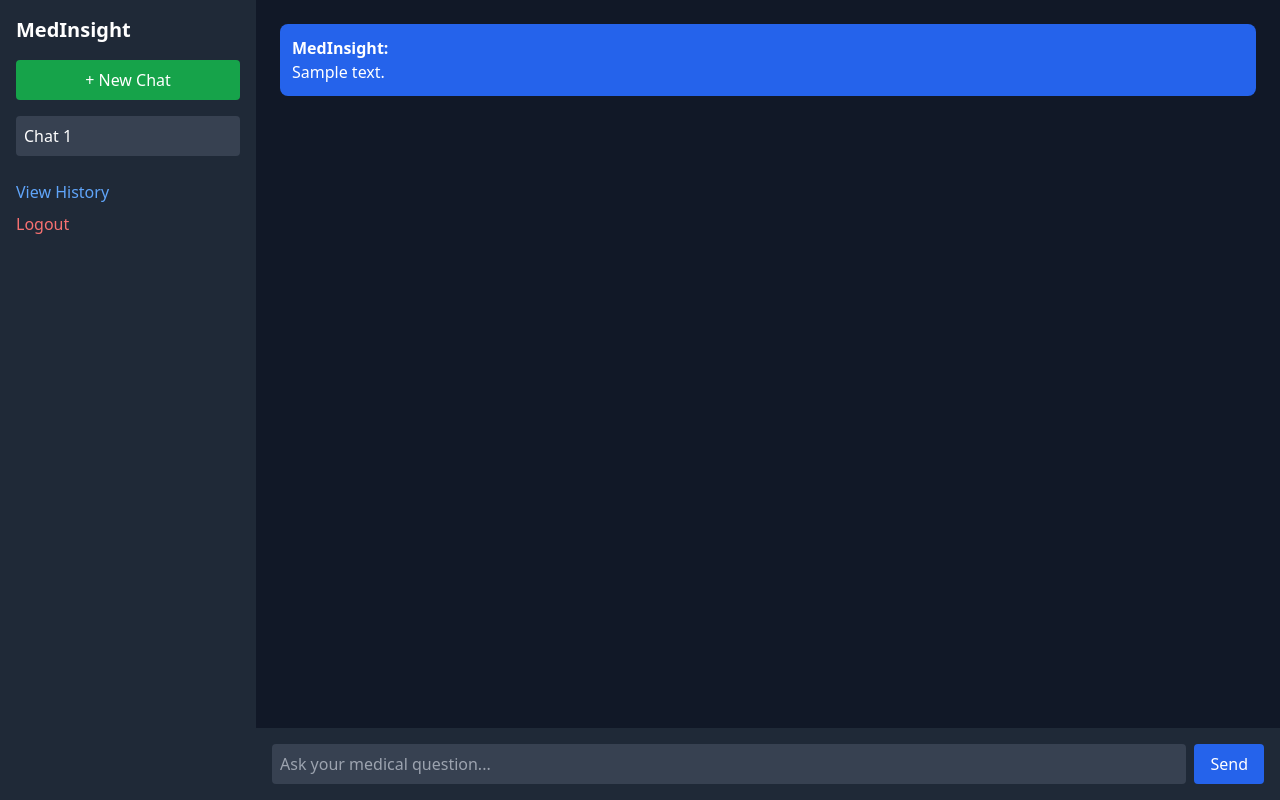
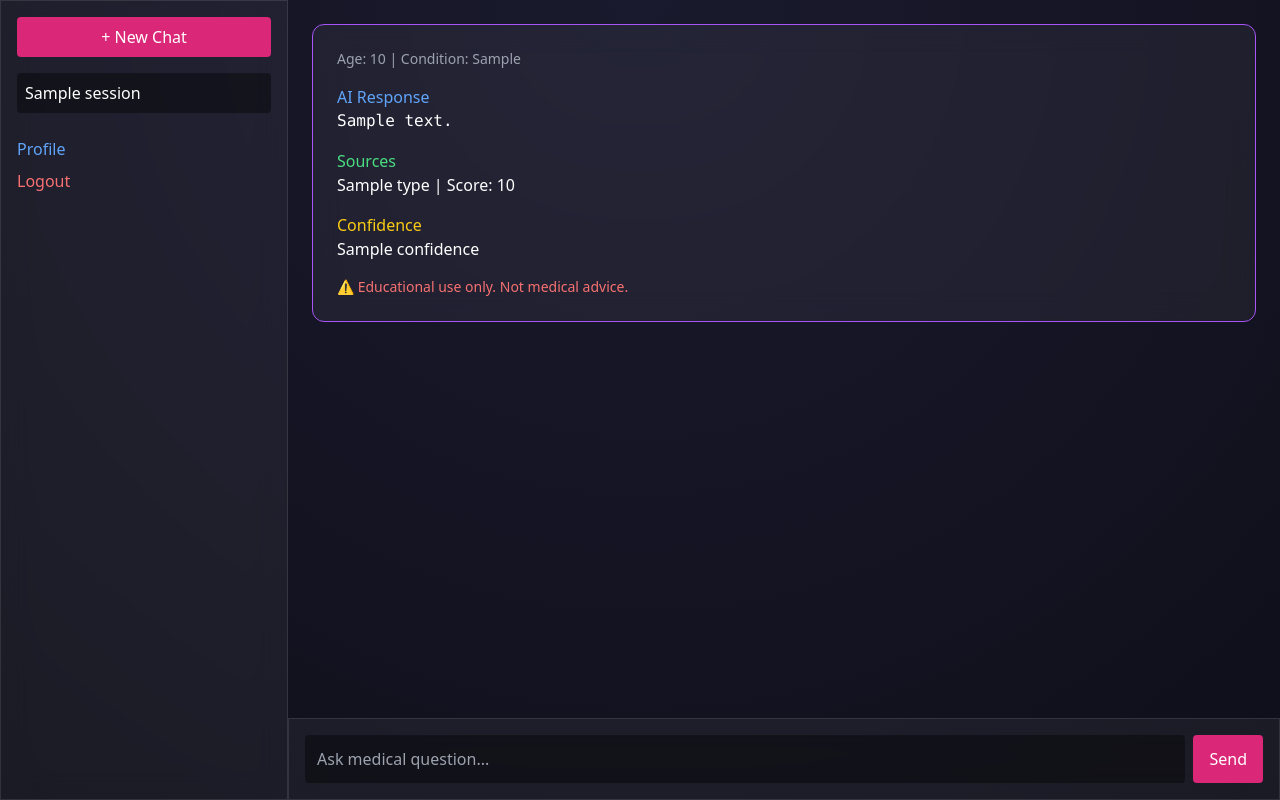
Before and after one commit to Muzammil538/medical-multi-source, a Flask app: template templates/chat.html in a window 1280 px wide. Run offline with Flask 3, Linux system fonts and the light colour scheme; tables that the repository leaves empty hold one stand-in row (values such as "Sample post"); the template is opened without the code that fills it: values that come from a table or form of the project are taken from there, most other values are stand-ins (such as "Sample title", 1, 10 or a date in 2020); parts of the project's set-up code (start-up, migrations or seed data) failed here and were passed over; some libraries are stand-ins or nearby versions.

Commit message:
ok eveything updated

```diff
--- a/app.py
+++ b/app.py
@@ -1,34 +1,43 @@
-from flask import Flask, render_template, redirect, url_for, request
+import os
+from flask import Flask, render_template, request, redirect, url_for
 from flask_login import LoginManager, login_user, login_required, logout_user, current_user
 from werkzeug.security import generate_password_hash, check_password_hash
-from models import ChatMessage, ChatSession, db, User
+from models import db, User, ChatSession, ChatMessage
 from model_pipeline import process_query
+from dotenv import load_dotenv
 
-
+load_dotenv()
 
 app = Flask(__name__)
-app.config['SECRET_KEY'] = "secret"
+app.config['SECRET_KEY'] = os.getenv("SECRET_KEY")
 app.config['SQLALCHEMY_DATABASE_URI'] = "sqlite:///database.db"
 
 db.init_app(app)
 
 login_manager = LoginManager()
 login_manager.init_app(app)
-login_manager.login_view = "login"
 
 @login_manager.user_loader
 def load_user(user_id):
     return User.query.get(int(user_id))
 
+# ---------------- AUTH ----------------
 
-@app.route('/register', methods=['GET', 'POST'])
+@app.route('/', methods=['GET', 'POST'])
+def login():
+    if request.method == 'POST':
+        user = User.query.filter_by(username=request.form['username']).first()
+        if user and check_password_hash(user.password, request.form['password']):
+            login_user(user)
+            return redirect(url_for('home'))
+    return render_template("login.html")
+
+@app.route('/register', methods=['GET','POST'])
 def register():
     if request.method == 'POST':
-        hashed_password = generate_password_hash(request.form['password'])
-
         user = User(
             username=request.form['username'],
-            password=hashed_password,
+            password=generate_password_hash(request.form['password']),
             age=request.form['age'],
             gender=request.form['gender'],
             medical_condition=request.form['medical_condition']
@@ -36,28 +45,30 @@ def register():
         db.session.add(user)
         db.session.commit()
         return redirect(url_for('login'))
+    return render_template("register.html")
 
-    return render_template('register.html')
+# ---------------- HOME ----------------
 
+@app.route('/home')
+@login_required
+def home():
+    sessions = ChatSession.query.filter_by(user_id=current_user.id).all()
+    return render_template("home.html", sessions=sessions)
 
-@app.route('/', methods=['GET', 'POST'])
-def login():
-    if request.method == 'POST':
-        user = User.query.filter_by(username=request.form['username']).first()
+@app.route('/new_chat')
+@login_required
+def new_chat():
+    session = ChatSession(user_id=current_user.id)
+    db.session.add(session)
+    db.session.commit()
+    return redirect(url_for('chat', session_id=session.id))
 
-        if user and check_password_hash(user.password, request.form['password']):
-            login_user(user)
-            return redirect(url_for('home'))
+# ---------------- CHAT ----------------
 
-
-    return render_template('login.html')
-
-
-@app.route('/chat/<int:session_id>', methods=['GET', 'POST'])
+@app.route('/chat/<int:session_id>', methods=['GET','POST'])
 @login_required
 def chat(session_id):
-
-    session = ChatSession.query.get_or_404(session_id)
+    session = ChatSession.query.get(session_id)
 
     if request.method == 'POST':
         question = request.form['question']
@@ -68,24 +79,13 @@ def chat(session_id):
             "medical_condition": current_user.medical_condition
         }
 
-        answer, sources = process_query(user_profile, question)
+        answer, sources, evaluation = process_query(user_profile, question)
 
-        # Save user message
-        user_msg = ChatMessage(
-            session_id=session_id,
-            role="user",
-            content=question
-        )
+        if not session.title:
+            session.title = question[:40]
 
-        # Save AI response
-        ai_msg = ChatMessage(
-            session_id=session_id,
-            role="assistant",
-            content=answer
-        )
-
-        db.session.add(user_msg)
-        db.session.add(ai_msg)
+        db.session.add(ChatMessage(session_id=session_id, role="user", content=question))
+        db.session.add(ChatMessage(session_id=session_id, role="assistant", content=answer))
         db.session.commit()
 
     messages = ChatMessage.query.filter_by(session_id=session_id).all()
@@ -93,44 +93,30 @@ def chat(session_id):
 
     return render_template("chat.html",
                            messages=messages,
-                           sessions=sessions,
-                           current_session=session_id)
+    sessions=sessions,
+    current_session=session_id,
+    sources=sources,
+    evaluation=evaluation,
+    user=current_user if 'sources' in locals() else [])
 
+# ---------------- PROFILE ----------------
+
+@app.route('/profile', methods=['GET','POST'])
+@login_required
+def profile():
+    if request.method == 'POST':
+        current_user.age = request.form['age']
+        current_user.gender = request.form['gender']
+        current_user.medical_condition = request.form['medical_condition']
+        db.session.commit()
+    return render_template("profile.html")
 
 @app.route('/logout')
-@login_required
 def logout():
     logout_user()
     return redirect(url_for('login'))
 
-
-@app.route('/new_chat')
-@login_required
-def new_chat():
-    session = ChatSession(user_id=current_user.id)
-    db.session.add(session)
-    db.session.commit()
-    return redirect(url_for('chat', session_id=session.id))
-
-
-
-@app.route('/history')
-@login_required
-def history():
-    sessions = ChatSession.query.filter_by(user_id=current_user.id).all()
-    return render_template("history.html", sessions=sessions)
-
-
-@app.route('/home')
-@login_required
-def home():
-    sessions = ChatSession.query.filter_by(user_id=current_user.id).all()
-    return render_template("home.html", sessions=sessions)
-
-
-
-
-
+# ---------------- RUN ----------------
 
 if __name__ == "__main__":
     with app.app_context():
--- a/templates/base.html
+++ b/templates/base.html
@@ -1,10 +1,28 @@
 <!DOCTYPE html>
 <html>
 <head>
-    <title>MedInsight</title>
-    <script src="https://cdn.tailwindcss.com"></script>
+  <title>MedInsight AI</title>
+  <script src="https://cdn.tailwindcss.com"></script>
+
+  <style>
+    body {
+      background: radial-gradient(circle at top, #1a1a2e, #0f0f1a);
+    }
+
+    .glass {
+      background: rgba(255,255,255,0.05);
+      backdrop-filter: blur(15px);
+      border: 1px solid rgba(255,255,255,0.1);
+    }
+
+    .neon-border {
+      border: 1px solid rgba(255, 0, 120, 0.6);
+      box-shadow: 0 0 20px rgba(255, 0, 120, 0.4);
+    }
+  </style>
 </head>
-<body class="bg-gray-900 text-white min-h-screen">
-    {% block content %}{% endblock %}
+
+<body class="text-white">
+  {% block content %}{% endblock %}
 </body>
 </html>
--- a/templates/chat.html
+++ b/templates/chat.html
@@ -1,67 +1,85 @@
 {% extends "base.html" %}
 {% block content %}
+
 <div class="flex h-screen">
 
-    <!-- Sidebar -->
-    <div class="w-64 bg-gray-800 p-4">
-        <h2 class="text-xl font-bold mb-4">MedInsight</h2>
+  <!-- SIDEBAR -->
+  <div class="w-72 glass p-4">
+    <a href="/new_chat" class="block mb-4 bg-pink-600 p-2 rounded text-center">+ New Chat</a>
 
-        <a href="{{ url_for('new_chat') }}"
-           class="block bg-green-600 p-2 rounded mb-4 text-center hover:bg-green-700">
-           + New Chat
+    {% for s in sessions %}
+      <a href="/chat/{{ s.id }}" class="block p-2 bg-black/40 rounded mb-2">
+        {{ s.title or "New Chat" }}
       </a>
+    {% endfor %}
 
-        <div class="space-y-2">
-            {% for s in sessions %}
-                <a href="/chat/{{ s.id }}"
-                   class="block p-2 rounded {% if s.id == current_session %}bg-blue-600{% else %}bg-gray-700{% endif %}">
-                   Chat {{ s.id }}
-                </a>
+    <a href="/profile" class="block mt-6 text-blue-400">Profile</a>
+    <a href="/logout" class="block mt-2 text-red-400">Logout</a>
+  </div>
+
+  <!-- CHAT AREA -->
+  <div class="flex-1 flex flex-col">
+
+    <!-- MESSAGES -->
+    <div class="flex-1 overflow-y-auto p-6 space-y-6">
+
+      {% for msg in messages %}
+
+        {% if msg.role == "user" %}
+          <div class="bg-gray-800 p-4 rounded-xl">
+            <p class="text-gray-400 text-sm">You</p>
+            <p>{{ msg.content }}</p>
+          </div>
+
+        {% else %}
+          <div class="glass p-6 rounded-xl border border-purple-500">
+
+            <!-- CONTEXT -->
+            <div class="mb-4 text-sm text-gray-400">
+              Age: {{ user.age }} | Condition: {{ user.medical_condition }}
+            </div>
+
+            <!-- RESPONSE -->
+            <div class="mb-4">
+              <h3 class="text-blue-400">AI Response</h3>
+              <pre>{{ msg.content }}</pre>
+            </div>
+
+            <!-- SOURCES -->
+            <div class="mb-4">
+              <h3 class="text-green-400">Sources</h3>
+              {% for s in sources %}
+                <p>{{ s.type }} | Score: {{ s.score }}</p>
               {% endfor %}
             </div>
 
-        <a href="/history" class="block mt-6 text-blue-400">View History</a>
-        <a href="/logout" class="block mt-2 text-red-400">Logout</a>
+            <!-- EVALUATION -->
+            <div class="mb-4">
+              <h3 class="text-yellow-400">Confidence</h3>
+              <p>{{ evaluation.confidence }}</p>
             </div>
 
-    <!-- Chat Area -->
-    <div class="flex-1 flex flex-col">
-
-        <div class="flex-1 overflow-y-auto p-6 space-y-4">
-            {% for msg in messages %}
-                {% if msg.role == "user" %}
-                    <div class="bg-gray-700 p-3 rounded-lg">
-                        <p class="font-bold">You:</p>
-                        <p>{{ msg.content }}</p>
-                    </div>
-                {% else %}
-                    <div class="bg-blue-600 p-3 rounded-lg">
-                        <p class="font-bold">MedInsight:</p>
-                        <div id="typing" class="hidden">
-    <span class="animate-pulse">MedInsight is typing...</span>
+            <!-- DISCLAIMER -->
+            <div class="text-red-400 text-sm">
+              ⚠ Educational use only. Not medical advice.
             </div>
 
-                        <p>{{ msg.content }}</p>
           </div>
         {% endif %}
+
       {% endfor %}
+
     </div>
 
-        <form method="POST" class="p-4 bg-gray-800 flex">
-            <input name="question"
-                   placeholder="Ask your medical question..."
-                   class="flex-1 p-2 rounded bg-gray-700 mr-2">
-            <button class="bg-blue-600 px-4 rounded hover:bg-blue-700">
-                Send
-            </button>
+    <!-- INPUT -->
+    <form method="POST" class="p-4 glass flex">
+      <input name="question" class="flex-1 p-3 bg-black/40 rounded mr-2"
+        placeholder="Ask medical question...">
+      <button class="bg-pink-600 px-4 rounded">Send</button>
     </form>
 
   </div>
+
 </div>
+
 {% endblock %}
-
-
-<script>
-const chatContainer = document.querySelector(".overflow-y-auto");
-chatContainer.scrollTop = chatContainer.scrollHeight;
-</script>
```
Also changed, not shown: model_pipeline.py (+132 -72 lines), models.py (+6 -5 lines), templates/home.html (+19 -13 lines), templates/login.html (+15 -8 lines), templates/profile.html (added, +18 -0 lines), templates/register.html (+15 -16 lines), 1 other file. Lines whose indentation alone changed are shown as unchanged.
